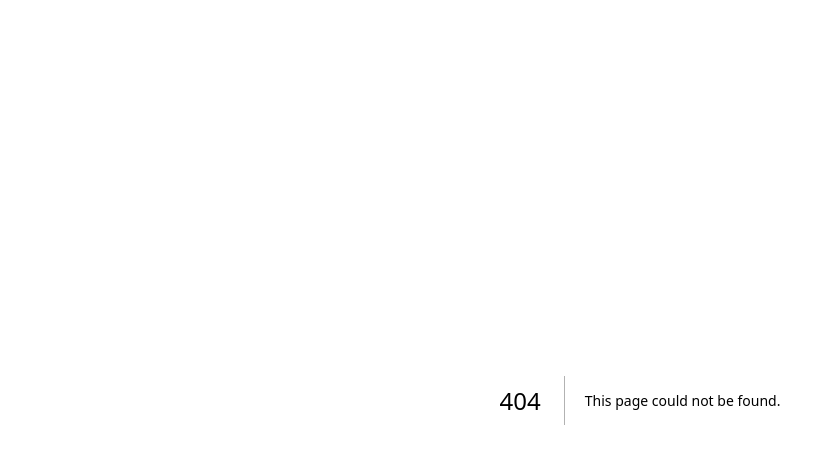
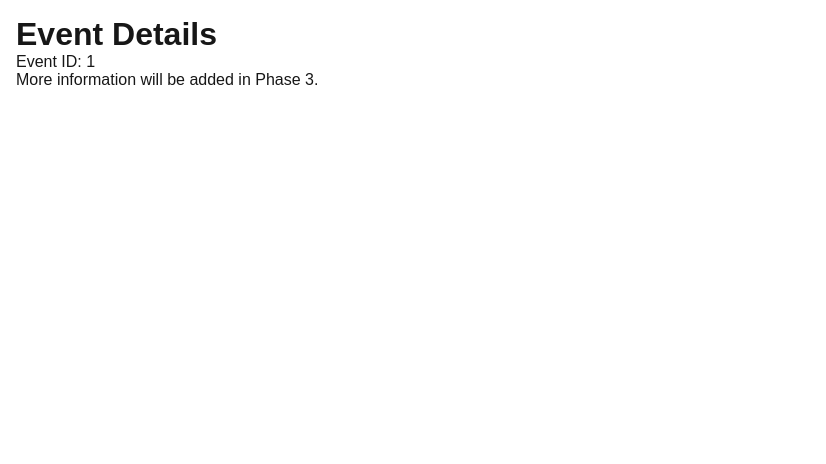
Before and after one commit to Hadi161/Final-project, a Next.js app: page /event/1 in a window 1280 px wide. Before the commit this address had no page. Shown: the top 464 px of the page, without its empty margins (0-826 px from the left). Built offline with nearby package versions, Linux system fonts and the light colour scheme.

Commit message:
Create page.js

```diff
--- /dev/null
+++ b/src/app/event/[id]/page.js
@@ -0,0 +1,11 @@
+export default function EventDetails({ params }) {
+    const { id } = params;
+
+    return (
+      <main style={{ padding: '1rem' }}>
+        <h1>Event Details</h1>
+        <p>Event ID: {id}</p>
+        <p>More information will be added in Phase 3.</p>
+      </main>
+    );
+  }
```
